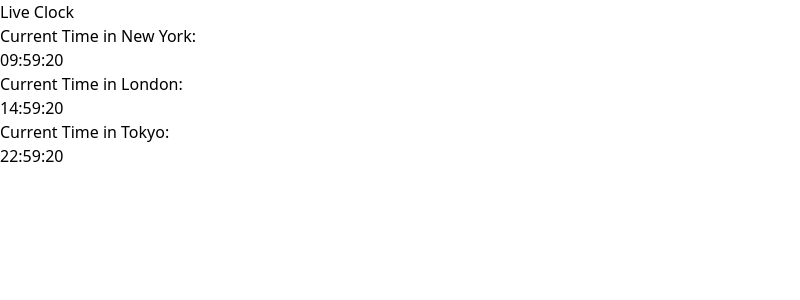
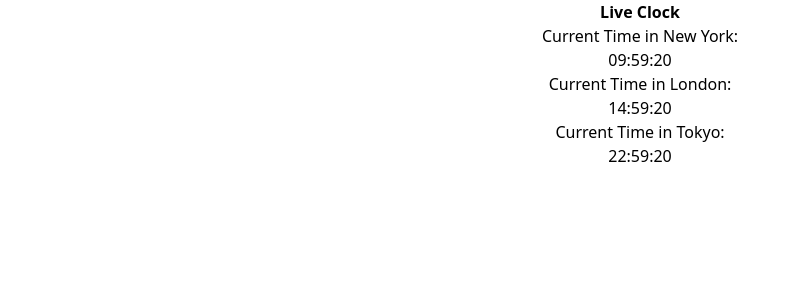
Before and after one commit to Amjad-722/live-cock, a React (Create React App) app: page / in a window 1280 px wide. Shown: the top 300 px of the page, without its empty margins (0-800 px from the left). Built offline with nearby package versions, Linux system fonts and the light colour scheme.

Commit message:
added tailwind

```diff
--- a/src/App.js
+++ b/src/App.js
@@ -3,8 +3,8 @@ import LiveClock from './Components/LiveClock/LiveClock';
 
 const App = () => {
   return (
-    <div>
-      <h1>Live Clock</h1>
+    <div className='flex justify-center items-center flex-col'>
+      <h1 className='font-extrabold from-neutral-950 '> Live Clock</h1>
       <p>Current Time in New York:</p>
       <LiveClock timeZone="America/New_York" />
       <p>Current Time in London:</p>
```
Also changed, not shown: src/Components/LiveClock/universa.jsx/universal.jsx (added).
